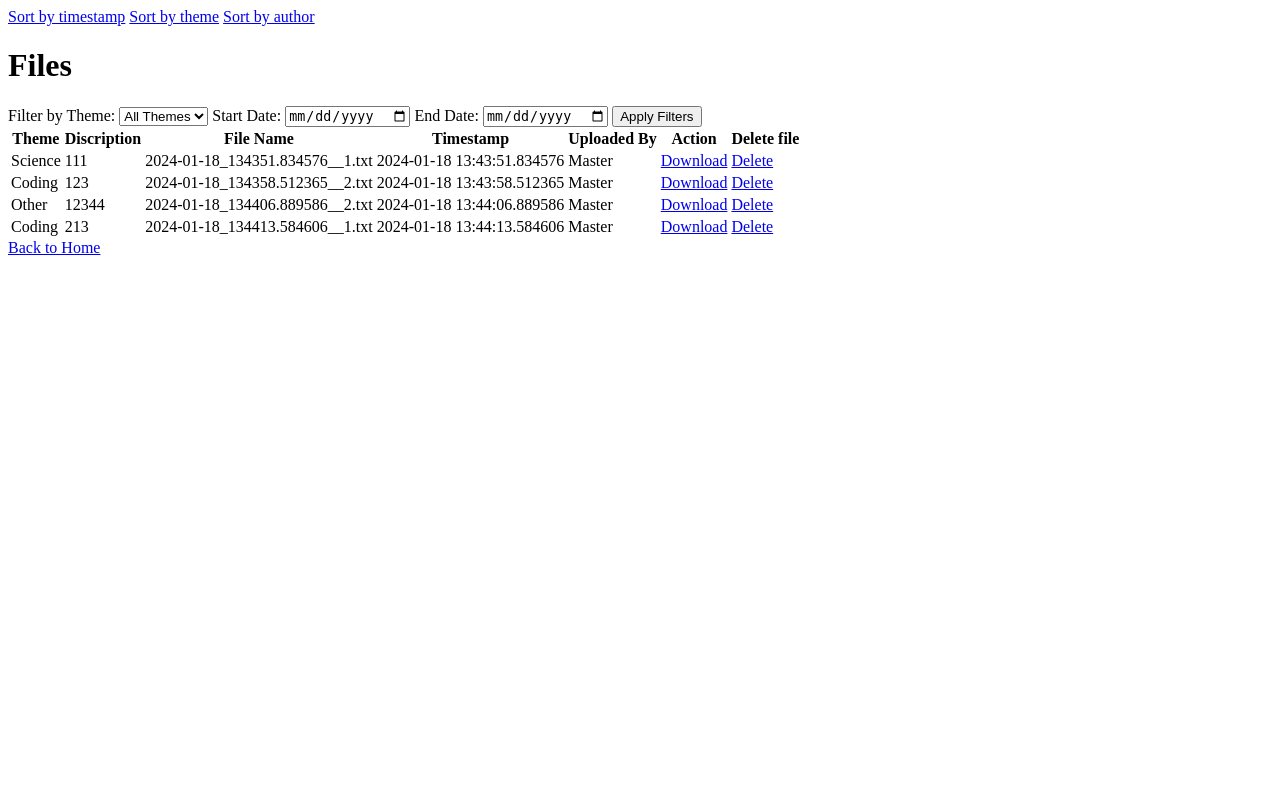
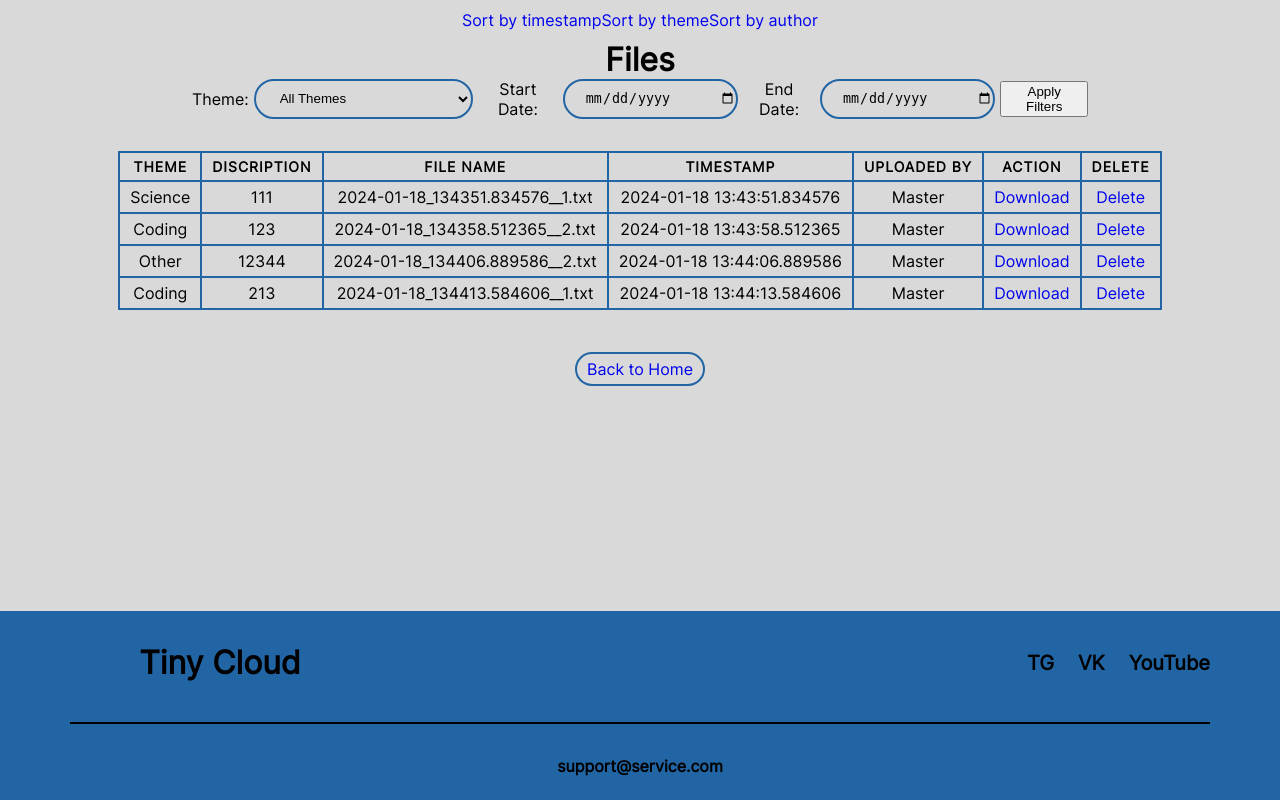
Before and after one commit to morenoler/Tiny-Cloud, a Flask app: page /files in a window 1280 px wide. Run offline with Flask 3, Linux system fonts and the light colour scheme; a user stored in the database is signed in; data comes from the database, SQL or seed files in the repository; some libraries are stand-ins or nearby versions.

Commit message:
Add files via upload

```diff
--- a/templates/filesAdmin.html
+++ b/templates/filesAdmin.html
@@ -2,17 +2,21 @@
 <!DOCTYPE html>
 <html lang="en">
 <head>
-    <tr>
-        <th><a href="{{ url_for('view_files', order_by='timestamp') }}">Sort by timestamp</a></th>
-        <th><a href="{{ url_for('view_files', order_by='theme') }}">Sort by theme</a></th>
-        <th><a href="{{ url_for('view_files', order_by='user.username') }}">Sort by author</a></th>
-            <!-- Add other columns as needed -->
-    </tr>
+    <link rel="stylesheet" href="{{ url_for('static', filename='styles.css')}}" />
 </head>
-<body>
+<body class = "page">
+    <main>
+        <tr>
+            <div class = "header">
+            <th><a href="{{ url_for('view_files', order_by='timestamp') }}">Sort by timestamp</a></th>
+            <th><a href="{{ url_for('view_files', order_by='theme') }}">Sort by theme</a></th>
+            <th><a href="{{ url_for('view_files', order_by='user.username') }}">Sort by author</a></th>
+            </div>
+        </tr>
     <h1>Files</h1>
-    <form action="{{ url_for('view_files') }}" method="get">
-        <label for="theme_filter">Filter by Theme:</label>
+    <form class ='form-row' action="{{ url_for('view_files') }}" method="get">
+
+        <label for="theme_filter">Theme:</label>
         <select name="theme_filter" id="theme_filter">
             <option value="">All Themes</option>
             <option value="Coding" {% if theme_filter == 'Coding' %}selected{% endif %}>Coding</option>
@@ -20,41 +24,69 @@
         </select>
 
         <label for="start_date_filter">Start Date:</label>
-        <input type="date" name="start_date_filter" value="{{ start_date_filter }}">
+        <input class="input-small" type="date" name="start_date_filter" value="{{ start_date_filter }}">
 
         <label for="end_date_filter">End Date:</label>
-        <input type="date" name="end_date_filter" value="{{ end_date_filter }}">
+        <input class="input-small" type="date" name="end_date_filter" value="{{ end_date_filter }}">
 
         <button type="submit">Apply Filters</button>
+
     </form>
-    <table>
+    <div class="table-wrap">
+    <table >
 
         <thead>
-            <tr>
-                <th>Theme</th>
-                <th>Discription</th>
-                <th>File Name</th>
-                <th>Timestamp</th>
-                <th>Uploaded By</th>
-                <th>Action</th>
-                <th>Delete file</th>
+            <tr class="stroke">
+                <th class = "stroke">Theme</th>
+                <th class = "stroke">Discription</th>
+                <th class = "stroke">File Name</th>
+                <th class = "stroke">Timestamp</th>
+                <th class = "stroke">Uploaded By</th>
+                <th class = "stroke">Action</th>
+                <th class = "stroke">Delete</th>
             </tr>
         </thead>
             <tbody>
                 {% for file in files %}
-                    <tr>
-                        <td>{{ file.theme }}</td>
-                        <td>{{ file.comment }}</td>  <!-- Display the comment -->
-                        <td>{{ file.name }}</td>
-                        <td>{{ file.timestamp }}</td>
-                        <td>{{ file.user.username }}</td>
+                    <tr class="stroke">
+                        <td class = "stroke">{{ file.theme }}</td>
+                        <td class = "stroke">{{ file.comment }}</td>  <!-- Display the comment -->
+                        <td class = "stroke">{{ file.name }}</td>
+                        <td class = "stroke">{{ file.timestamp }}</td>
+                        <td class = "stroke">{{ file.user.username }}</td>
 
-                        <td><a href="{{ url_for('download_file', filename=file.name) }}">Download</a></td>
-                        <td><a href="{{ url_for('admin_delete_file', file_id=file.id) }}">Delete</a></td>
+                        <td class = "stroke"><a href="{{ url_for('download_file', filename=file.name) }}">Download</a></td>
+                        <td class = "stroke"><a href="{{ url_for('admin_delete_file', file_id=file.id) }}">Delete</a></td>
                     </tr>
                 {% endfor %}
             </tbody>
     </table>
-    <a href="{{ url_for('index') }}">Back to Home</a>
+</div>
+    <a href="{{ url_for('index') }}" class = "stroke">Back to Home</a>
+    <footer>
+        <div class="footer-content">
+            <a class="footer__logo" href="index.html">
+                <h1 a class="footer__logo-image">Tiny Cloud</h1>
+            </a>
+            <nav>
+                <ul class="nav-list">
+                    <li class="nav-item">
+                        <a href="" class="nav-link">TG</a>
+                    </li>
+                    <li class="nav-item">
+                        <a href="" class="nav-link">VK</a>
+                    </li>
+                    <li class="nav-item">
+                        <a href="" class="nav-link">YouTube</a>
+                    </li>
+                </ul>
+            </nav>
+        </div>
+        <hr class="hr2">
+        <div class="copyright">
+            <p class="copyright-text">support@service.com</p>
+        </div>
+    </footer>
+</main>
 </body>
 </html>
--- a/templates/index.html
+++ b/templates/index.html
@@ -13,7 +13,7 @@
     {% if user %}
         <!-- Если пользователь вошел в систему, покажите файлы и форму загрузки -->
         <div class="heading">
-        <h1>Welcome, {{ user.username }} ({{user.status}})!</h1>
+        <h1 class="page-heading">Welcome, {{ user.username }} ({{user.status}})!</h1>
         <div class="hed-links">
 
         <div class = "stroke">
@@ -28,7 +28,7 @@
         <div class="content">
 
 
-        <h2>Upload File</h2>
+        <h2 class="heading">Upload File</h2>
         <form class="form" action="{{ url_for('upload_file') }}" method="post" enctype="multipart/form-data">
             {{ upload_form.csrf_token }}
 
--- a/templates/register.html
+++ b/templates/register.html
@@ -34,9 +34,10 @@
             {{ form.confirm_password(class="form-control", required=true, placeholder="Confirm Password") }}
             <br>
 
-            {{ form.status(class="form-control", required=true, placeholder="Status") }}
+            {{ form.status(class="stroke", required=true, placeholder="Status") }}
             <br>
-            <input type="submit" value="Register" class="btn btn-primary">
+
+            <input class="stroke" type="submit" value="Register" class="btn btn-primary">
         {% endif %}
         </form>
         <br>
```
